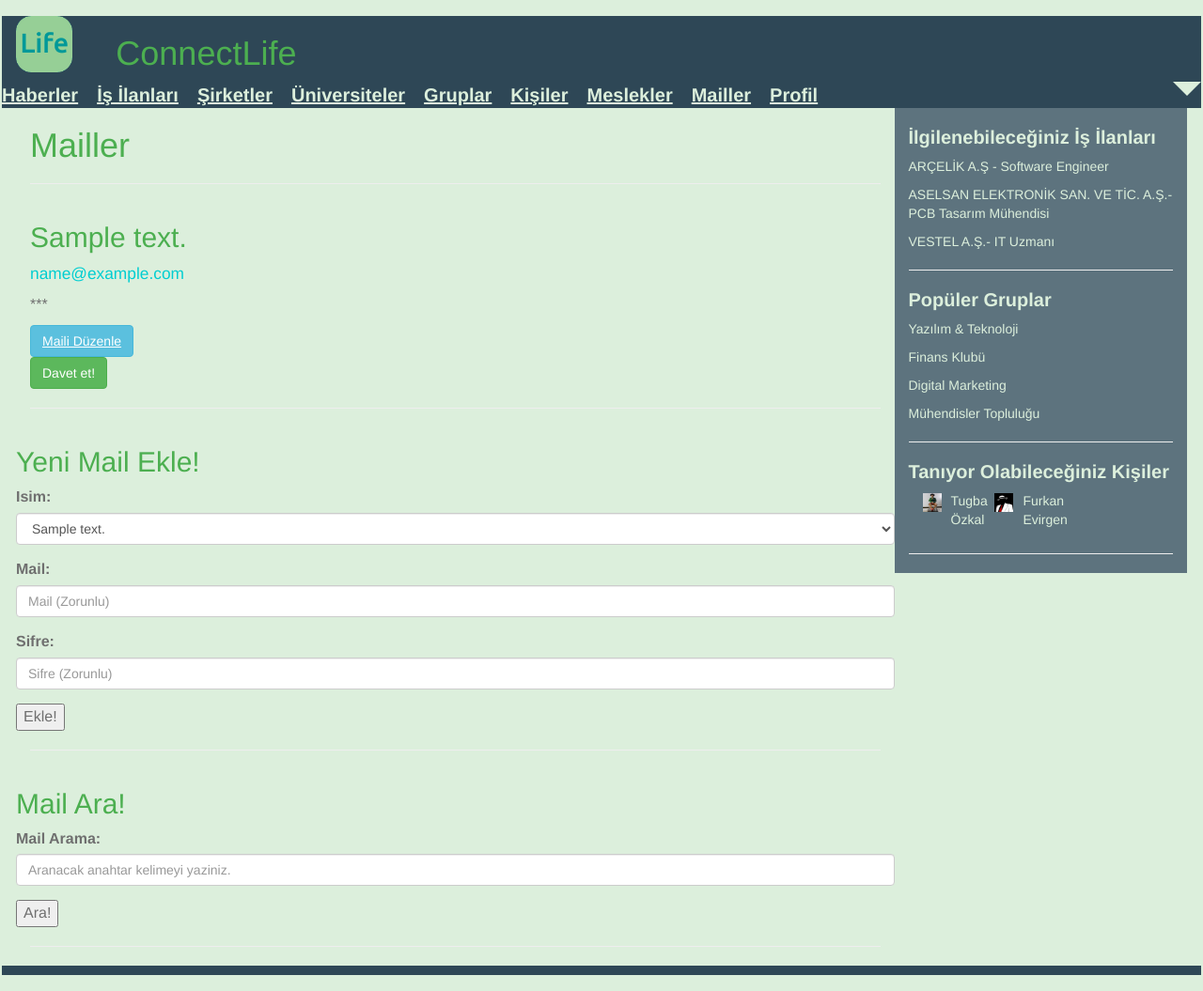
After one commit to orhanse/ConnectLife, a Flask app: page /mailler in a window 1280 px wide. The commit adds this page. Shown: the whole page at 94% size. Run offline with Flask 2, Linux system fonts and the light colour scheme; a database or web service that is not in the repository returns one stand-in record (values such as "Sample title"); some libraries are stand-ins or nearby versions.

Commit message:
Mailler tablosu olusturuldu. Mailler tablosu icin gerekli html sayfalari hazirlandi ve anasayfaya mailler sekmesi eklendi. Guncelleme, silme, yeni ekleme ve arama fonksiyonlari mailler tablosu icin eklendi.

```diff
--- a/server.py
+++ b/server.py
@@ -16,6 +16,7 @@ from gruplar import *
 from kisiler import *
 from isilanlari import *
 from meslekler import *
+from mailler import *
 
 
 app = Flask(__name__)
@@ -183,6 +184,84 @@ def meslekler_update_page(meslek_id):
             connection.commit()
             return redirect(url_for('meslekler_sayfasi'))
 
+
+
+#MAILLER SAYFASI
+@app.route('/mailler/initdb')
+def initialize_database_mailler():
+    connection = dbapi2.connect(app.config['dsn'])
+    cursor = connection.cursor()
+    cursor.execute('''
+    DROP TABLE IF EXISTS MAILLER CASCADE;
+    ''')
+    init_mailler_db(cursor)
+    connection.commit()
+    return redirect(url_for('mailler_sayfasi'))
+
+
+@app.route('/mailler',methods=['GET', 'POST'])
+def mailler_sayfasi():
+    connection = dbapi2.connect(app.config['dsn'])
+    cursor = connection.cursor()
+    now = datetime.datetime.now()
+
+    if request.method == 'GET':
+        query2 = """SELECT ID, ISIM FROM KISILER"""
+        cursor.execute(query2)
+        kisi = cursor.fetchall()
+        query = """SELECT M.ID, K.ISIM, M.MAIL, M.SIFRE
+                    FROM MAILLER AS M, KISILER AS K
+                    WHERE(
+                        (M.ISIM = K.ID)
+                    )"""
+        cursor.execute(query)
+        mail2 = cursor.fetchall()
+        return render_template('mailler.html', mailler = mail2, isim = kisi)
+
+
+
+    elif "add" in request.form:
+        mail1 = Mailler(request.form['kisi_adi'],
+                            request.form['mail'],
+                            request.form['sifre'])
+        add_mailler(cursor, request, mail1)
+        connection.commit()
+        return redirect(url_for('mailler_sayfasi'))
+
+    elif "search" in request.form:
+        arananmail = request.form['arananmail'];
+        query = """SELECT ID, ISIM, MAIL, SIFRE FROM MAILLER WHERE MAIL LIKE %s"""
+        cursor.execute(query,[arananmail])
+        mailler=cursor.fetchall()
+        now = datetime.datetime.now()
+        return render_template('mail_ara.html', mailler = mailler, current_time=now.ctime(), sorgu = arananmail)
+
+
+@app.route('/mailler/<mail_id>', methods=['GET', 'POST'])
+def mailler_update_page(mail_id):
+    connection = dbapi2.connect(app.config['dsn'])
+    cursor = connection.cursor()
+    if request.method == 'GET':
+        cursor.close()
+        cursor = connection.cursor()
+        cursor.execute("SELECT ID, ISIM FROM KISILER")
+        kisiler = cursor.fetchall()
+        query = """SELECT * FROM MAILLER WHERE (ID = %s)"""
+        cursor.execute(query, mail_id)
+        now = datetime.datetime.now()
+        return render_template('mail_guncelle.html', mail = cursor, current_time=now.ctime(), isimler = kisiler )
+    elif request.method == 'POST':
+        if "update" in request.form:
+            mail1 = Mailler(request.form['kisi_adi'],
+                                request.form['mail'],
+                                request.form['sifre'])
+            update_mailler(cursor, request.form['mail_id'], mail1)
+            connection.commit()
+            return redirect(url_for('mailler_sayfasi'))
+        elif "delete" in request.form:
+            delete_mailler(cursor, mail_id)
+            connection.commit()
+            return redirect(url_for('mailler_sayfasi'))
 
 
 #GRUPLAR SAYFASI
--- a/templates/home.html
+++ b/templates/home.html
@@ -46,6 +46,7 @@
 	    <a id="navlink"  href="{{ url_for('gruplar_sayfasi') }}">Gruplar</a>
 	    <a id="navlink"  href="{{ url_for('kisiler_sayfasi') }}">Kişiler</a>
 	    <a id="navlink"  href="{{ url_for('meslekler_sayfasi') }}">Meslekler</a>
+	    <a id="navlink"  href="{{ url_for('mailler_sayfasi') }}">Mailler</a>
 	    <a id="navlink" >Profil</a>
 		<span type="button" class="caret pull-right" style = "font-size:30px;" onclick="showDiv()"></span>
 
--- /dev/null
+++ b/templates/mailler.html
@@ -0,0 +1,69 @@
+{% extends "home.html" %}
+
+{% block title %} Mailler {% endblock %}
+
+{% block content %}
+
+	<h1>Mailler</h1>
+	<hr>
+	<div class = "row">
+
+		{%for id, isim, mail, sifre in mailler%}
+
+			<div class = "col-md-3">
+			<!-- Isim -->
+			<h2>{{isim}}</h2>
+			<!-- Mail -->
+			<p style= "font-size: 13pt;color: #00CED1;">{{mail}}</p>
+			<!-- Sifre -->
+			<p>***</p>
+			<a class="btn btn-large btn-info" href= "{{ url_for('mailler_update_page',mail_id=id)}}">Maili Düzenle</a>
+			<!-- Add Button -->
+			<button type="button" class="btn btn-success">Davet et!</button>
+			</div>
+
+		{%endfor%}
+
+	</div>
+
+	<hr>
+
+	<div class = "row">
+
+		<!-- Yeni mail ekleme sayfası  -->
+		    <h2>Yeni Mail Ekle!</h2>
+            <form id="add" action="{{ url_for('mailler_sayfasi')}}" method = "post">
+				  <div class="form-group">
+  						<label for="usr">Isim:</label>
+					 	<select class="form-control" id="sel1" name="kisi_adi" form="add">
+					 	{%for id, isim in isim%}
+					    	<option value = "{{id}}" >{{isim}}</option>
+					    {%endfor%}
+					 </select>
+				  </div>
+				  <div class="form-group">
+  						<label for="usr">Mail:</label>
+				  		<input class="form-control" size="7" form ="add" type="text" placeholder="Mail (Zorunlu)" name="mail" required="required">
+				  </div>
+				  <div class="form-group">
+				  		<label for="usr">Sifre:</label>
+		                <input class="form-control" size="7" form ="add" type="password" placeholder="Sifre (Zorunlu)" name="sifre" required="required">
+				  </div>
+
+                  <input class="add" form="add" id="mailler_form_add" value="Ekle!" name="add" type="submit">
+			</form>
+
+		</div>
+		<hr>
+		<div class = "row">
+			<h2>Mail Ara!</h2>
+			<form id="search" action="{{ url_for('mailler_sayfasi')}}" method = "post">
+				<div class="form-group">
+				  		<label for="usr">Mail Arama:</label>
+		          		<input class="form-control" size="7" form ="search" type="text" placeholder="Aranacak anahtar kelimeyi yaziniz." name="arananmail">
+				  </div>
+                  <input class="search" form="search" id="mailler_form_add" value="Ara!" name="search" type="submit">
+            </form>
+		</div>
+
+{% endblock %}
```
Also changed, not shown: mailler.py (added, +60 -0 lines), templates/mail_ara.html (added, +31 -0 lines), templates/mail_guncelle.html (added, +34 -0 lines).
